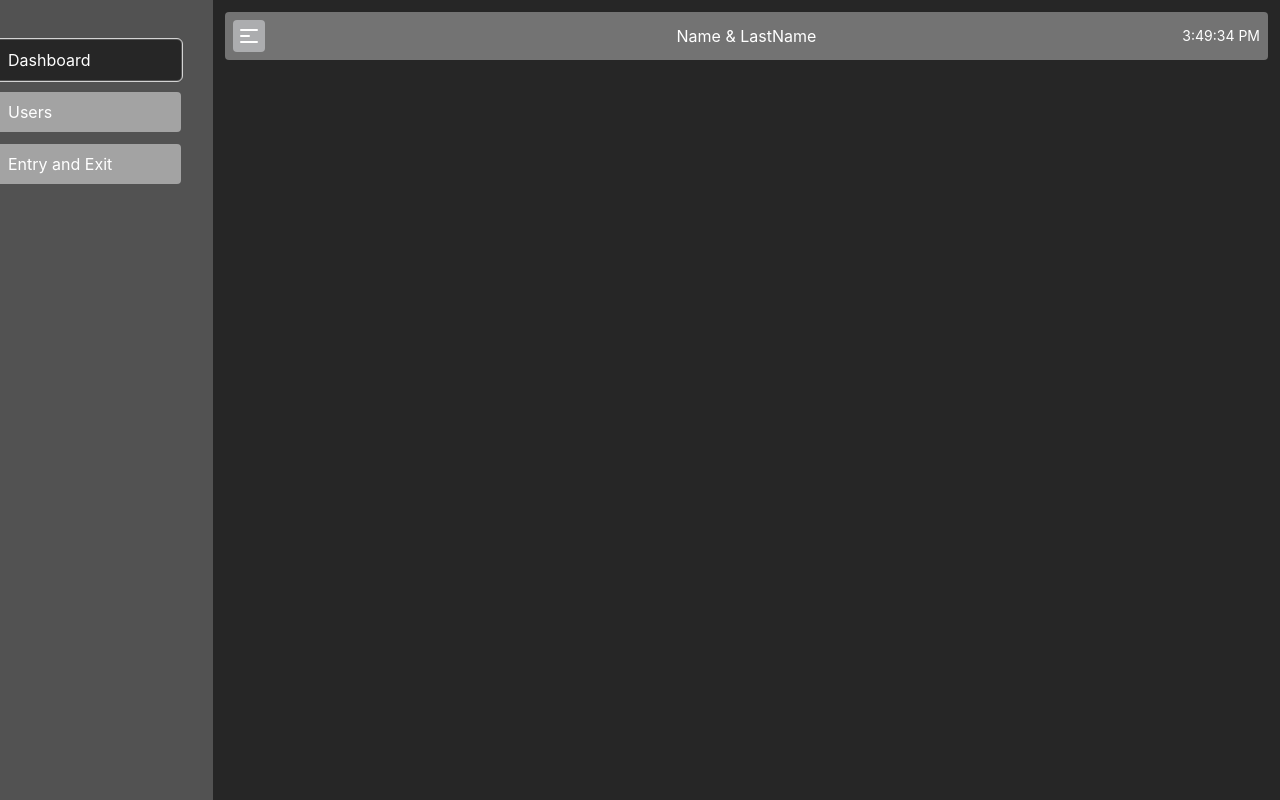
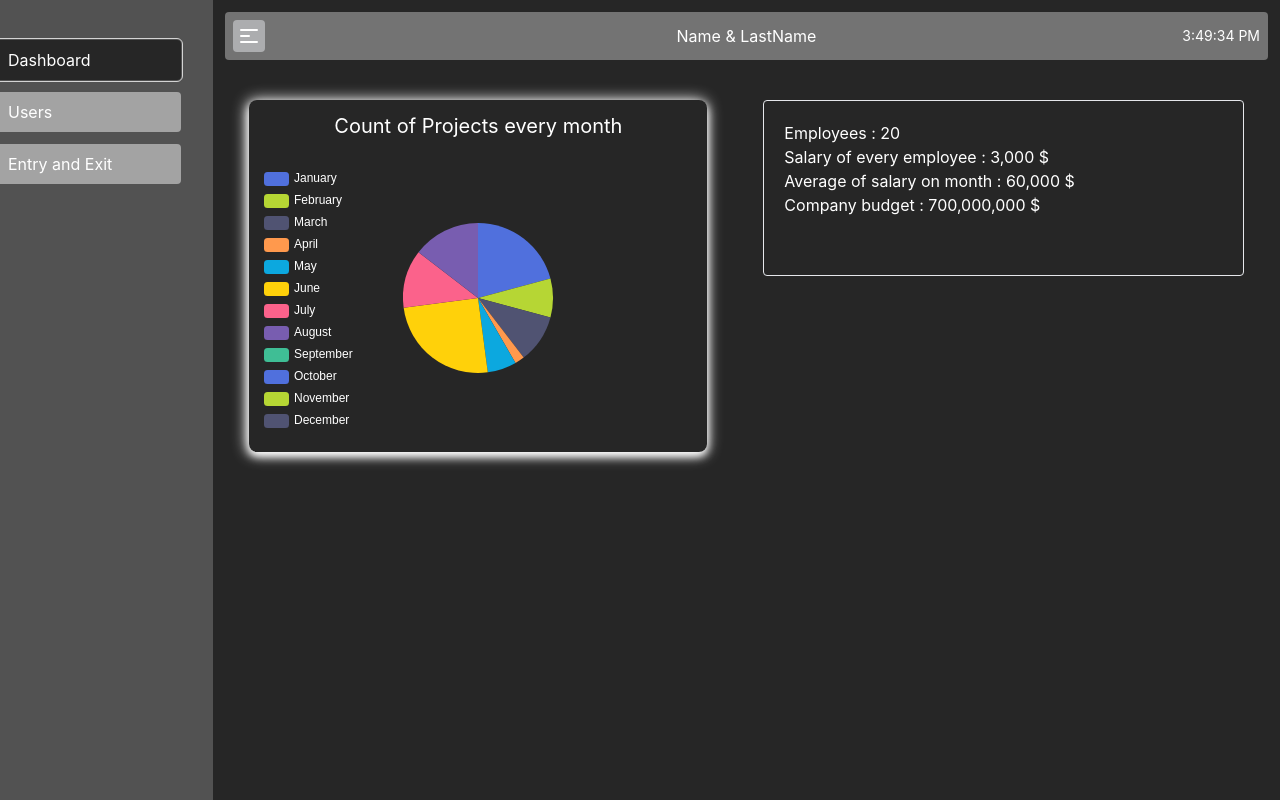
Before and after one commit to FarhadJs/office_style, a React (Create React App) app: page /dashboard in a window 1280 px wide. Built offline with nearby package versions, Linux system fonts and the light colour scheme.

Commit message:
the e-chart library and dashboard  page root have been added to the dashboard

```diff
--- a/package.json
+++ b/package.json
@@ -7,6 +7,7 @@
     "@testing-library/jest-dom": "^5.17.0",
     "@testing-library/react": "^13.4.0",
     "@testing-library/user-event": "^13.5.0",
+    "echarts-for-react": "^3.0.2",
     "react": "^18.2.0",
     "react-dom": "^18.2.0",
     "react-router-dom": "^6.14.2",
--- /dev/null
+++ b/src/components/Chart.jsx
@@ -0,0 +1,74 @@
+import React, { Component } from "react";
+import ReactEcharts from "echarts-for-react";
+class App extends Component {
+  render() {
+    return (
+      <ReactEcharts
+        option={{
+          tooltip: {
+            trigger: "item",
+            formatter: "{a} <br/>{b}: {c} ({d}%)",
+          },
+          legend: {
+            orient: "vertical",
+            left: 10,
+            data: [
+              "January",
+              "February",
+              "March",
+              "April",
+              "May",
+              "June",
+              "July",
+              "August",
+              "September",
+              "October",
+              "November",
+              "December",
+            ],
+            textStyle: {
+              color: "white",
+            },
+          },
+          series: [
+            {
+              name: "Projects",
+              type: "pie",
+              //   radius: ["10%", "70%"],
+              avoidLabelOverlap: false,
+              label: {
+                show: false,
+                position: "center",
+              },
+              //   emphasis: {
+              //     label: {
+              //       show: true,
+              //       fontSize: "30",
+              //       fontWeight: "bold",
+              //     },
+              //   },
+              labelLine: {
+                show: false,
+              },
+              data: [
+                { value: 10, name: "January" },
+                { value: 4, name: "February" },
+                { value: 5, name: "March" },
+                { value: 1, name: "April" },
+                { value: 3, name: "May" },
+                { value: 12, name: "June" },
+                { value: 6, name: "July" },
+                { value: 7, name: "August" },
+                { value: 0, name: "September" },
+                { value: 0, name: "October" },
+                { value: 0, name: "November" },
+                { value: 0, name: "December" },
+              ],
+            },
+          ],
+        }}
+      />
+    );
+  }
+}
+export default App;
--- a/src/layouts/dashboard-page.jsx
+++ b/src/layouts/dashboard-page.jsx
@@ -9,16 +9,22 @@ import EntryExit from "../views/dashboard-pages/entry-exit";
 // Icons
 import { MenuAlt1Icon } from "@heroicons/react/outline";
 import { useEffect, useState } from "react";
+import Default from "../views/dashboard-pages";
 const Dashboard = () => {
   const [TimeSystem, setTimeSystem] = useState(new Date());
   useEffect(() => {
     const intervalId = setInterval(() => {
       setTimeSystem(new Date());
     }, 500);
+
     // Cleanup the interval when the component unmounts
     return () => clearInterval(intervalId);
   }, []);
   const children_routes = [
+    {
+      path: "/",
+      element: <Default />,
+    },
     {
       path: "/users",
       element: <Users />,
--- /dev/null
+++ b/src/views/dashboard-pages/index.jsx
@@ -0,0 +1,27 @@
+import DynamicChart from "../../components/Chart";
+
+const Default = () => {
+  return (
+    <div className="w-full px-5 flex gap-14 justify-between my-5">
+      <div
+        className="w-full rounded-lg py-1"
+        style={{
+          boxShadow: "0 4px 8px 0 white, -1px 1px 15px 1px white",
+        }}
+      >
+        <h1 className="w-full text-center text-xl my-2">
+          Count of Projects every month
+        </h1>
+        <DynamicChart />
+      </div>
+      <div className="w-full h-44 p-5 border rounded text-left">
+        <h5>Employees : {20}</h5>
+        <h5>Salary of every employee : {"3,000 $"}</h5>
+        <h5>Average of salary on month : {"60,000 $"}</h5>
+        <h5>Company budget : {"700,000,000 $"}</h5>
+      </div>
+    </div>
+  );
+};
+
+export default Default;
--- a/src/views/dashboard-pages/users.jsx
+++ b/src/views/dashboard-pages/users.jsx
@@ -1,7 +1,7 @@
 const Users = () => {
   return (
     <div>
-      <h1 className="text-white">Users Page</h1>{" "}
+      <h1 className="text-white">Users Page</h1>
     </div>
   );
 };
```
Also changed, not shown: 1 other file (tests, documents, lock files or other folders).
